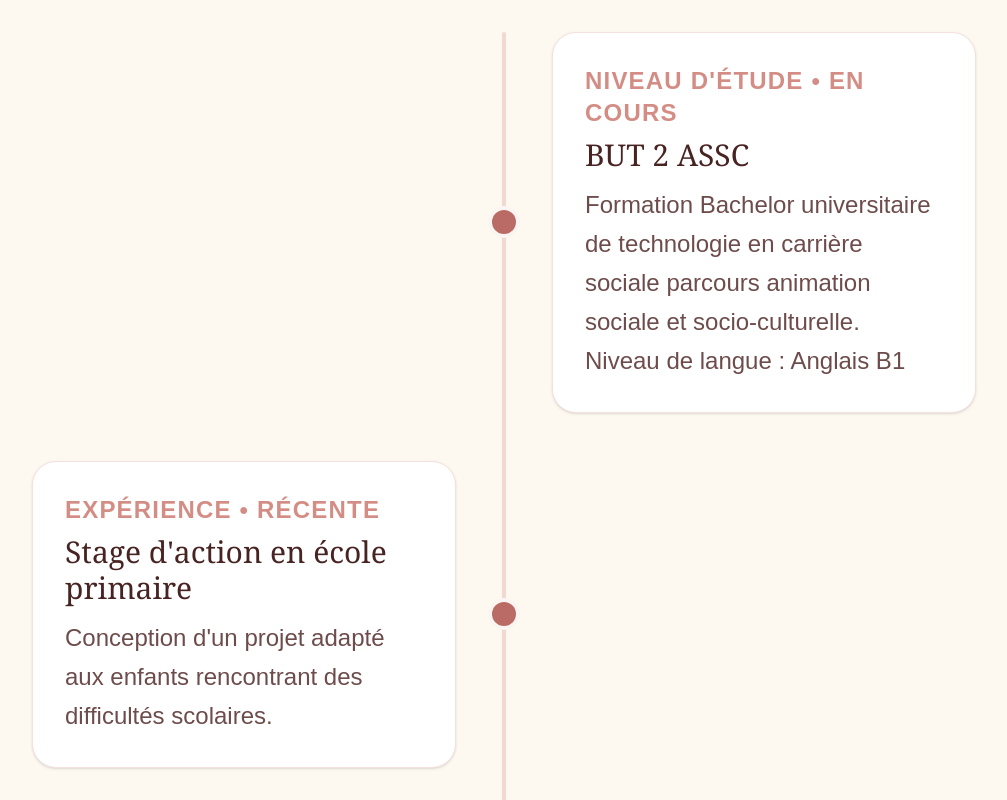
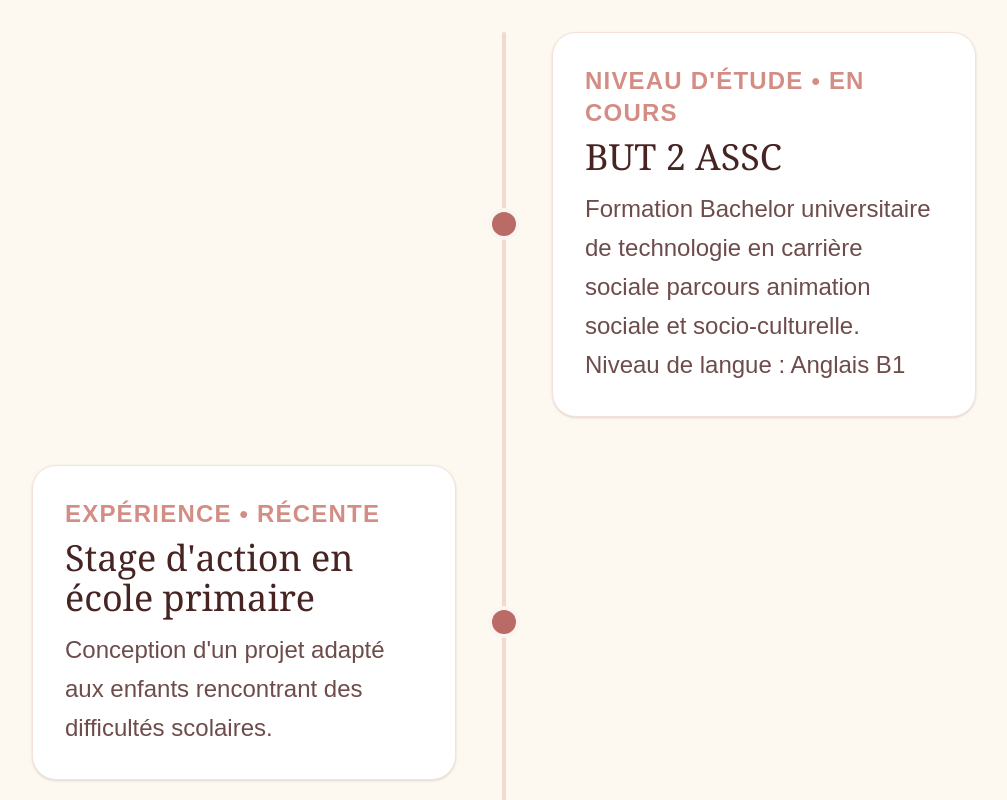
Before and after one commit to ykanael/portfolio, a Next.js app: page / in a window 1280 px wide. Shown: the part 1440-2240 px from the top of the page, without its empty margins (136-1143 px from the left). Built offline with nearby package versions, Linux system fonts and the light colour scheme.

Commit message:
Update page.tsx

```diff
--- a/app/page.tsx
+++ b/app/page.tsx
@@ -177,7 +177,7 @@ export default function Home() {
                     <span className="xl:text-2xl text-[#D48D85] font-bold text-xs md:text-sm tracking-wider uppercase">
                       {item.type} • {item.annee}
                     </span>
-                    <h4 className="xl:text-3xl text-xl md:text-2xl font-serif text-[#472322] mt-2 mb-3">
+                    <h4 className="xl:text-4xl text-xl md:text-2xl font-serif text-[#472322] mt-2 mb-3">
                       {item.titre}
                     </h4>
                     <p className="xl:text-2xl text-[#6D4C4B] text-sm md:text-base leading-relaxed whitespace-pre-line">
@@ -256,7 +256,7 @@ export default function Home() {
             </div>
 
             <div className="absolute bottom-8 left-0 right-0 px-6 opacity-0 group-hover:opacity-100 transition-opacity duration-500 delay-100 z-10 text-center">
-              <ul className="xl:text-lg text-[#472322] font-medium text-md space-y-1">
+              <ul className="xl:text-xl text-[#472322] font-medium text-md space-y-1">
                 <li className="relative bottom-0.5">Adaptabilité</li>
                 <li className="relative bottom-0.5">Communication claire</li>
                 <li className="relative bottom-0.5">Bienveillance</li>
@@ -280,7 +280,7 @@ export default function Home() {
             </div>
 
             <div className="absolute bottom-6 left-0 right-0 px-6 opacity-0 group-hover:opacity-100 transition-opacity duration-500 delay-100 z-10 text-center">
-              <ul className="xl:text-lg text-white font-medium text-md space-y-1 ">
+              <ul className="xl:text-xl text-white font-medium text-md space-y-1 ">
                 <li className="relative bottom-0.5">Analyser les besoins</li>
                 <li className="relative bottom-0.5">Gérer les conflits</li>
                 <li className="relative bottom-0.5">Développer le lien social</li>
@@ -304,7 +304,7 @@ export default function Home() {
             </div>
 
             <div className="absolute bottom-8 left-0 right-0 px-6 opacity-0 group-hover:opacity-100 transition-opacity duration-500 delay-100 z-10 text-center">
-              <ul className="xl:text-lg text-[#FAF5F0] font-medium text-md space-y-1">
+              <ul className="xl:text-xl text-[#FAF5F0] font-medium text-md space-y-1">
                 <li className="relative bottom-0.5">Word</li>
                 <li className="relative bottom-0.5">PowerPoint</li>
                 <li className="relative bottom-0.5">Canva</li>
```
